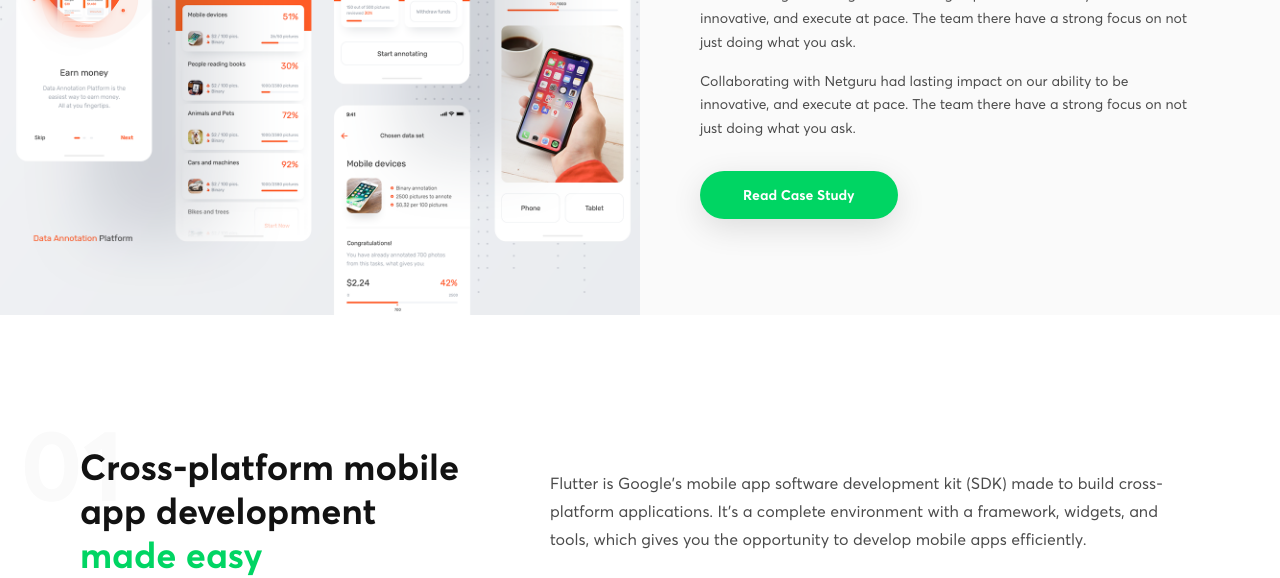
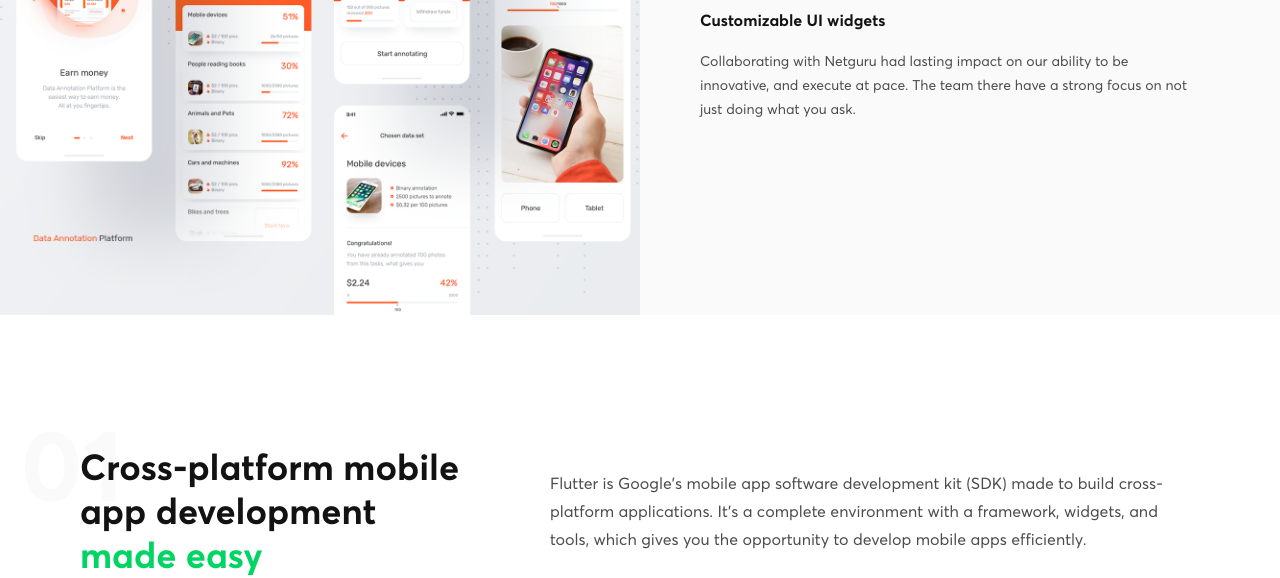
Before and after one commit to rafaldepa/netguru-task, a website: page app/index.html in a window 1280 px wide. Shown: the part 261-839 px from the top of the page. Drawn offline with Linux system fonts and the light colour scheme.

Commit message:
Removed additional paragraph from hero

```diff
--- a/app/index.html
+++ b/app/index.html
@@ -15,8 +15,6 @@
                     <h1 class="hero-wrapper__heading">Flutter for reaching both <span class="hero-wrapper__heading__highlight">iOS and Android users</span></h1>
                     <h3 class="hero-wrapper__subheading">Customizable UI widgets</h3>
                     <p class="hero-wrapper__paragraph">Collaborating with Netguru had lasting impact on our ability to be innovative, and execute at pace. The team there have a strong focus on not just doing what you ask.</p>
-                    <p class="hero-wrapper__paragraph">Collaborating with Netguru had lasting impact on our ability to be innovative, and execute at pace. The team there have a strong focus on not just doing what you ask.</p>
-                    <a href="#article" class="btn">Read Case Study</a>
                 </article>
             </div>
         </div>
```
